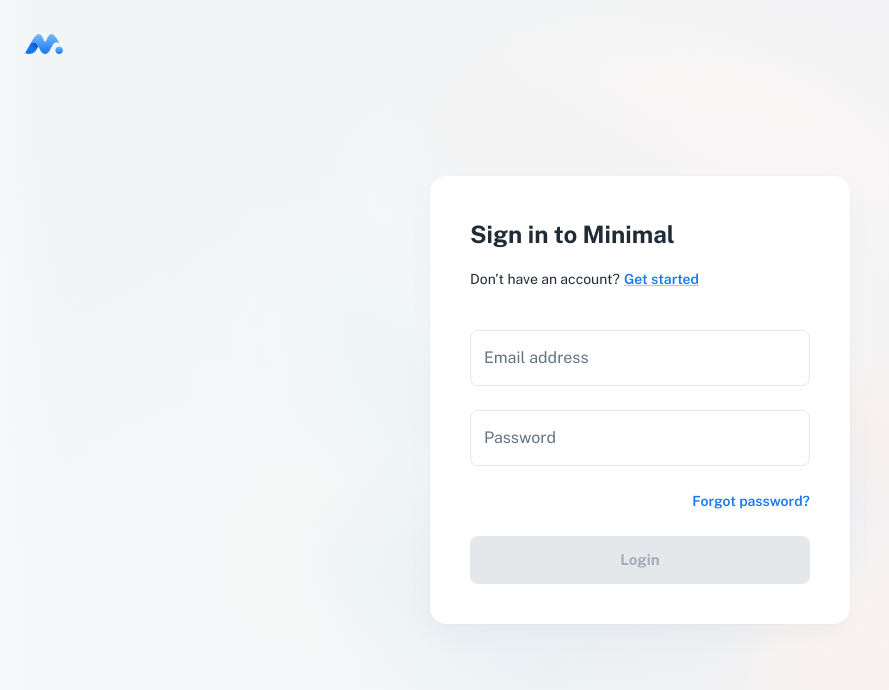
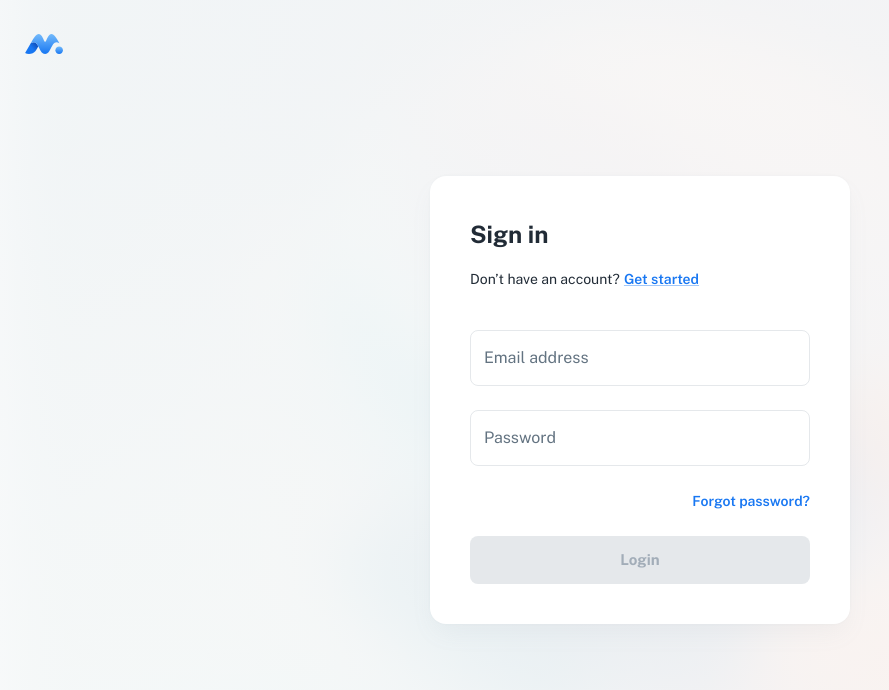
Before and after one commit to Asim12/sniperBot_frontend, a React (Vite) app: page /login in a window 1280 px wide. Shown: the top 690 px of the page, without its empty margins (0-889 px from the left). Built offline with nearby package versions, Linux system fonts and the light colour scheme; some icons are missing.

Commit message:
text change

```diff
--- a/src/sections/login/login-view.jsx
+++ b/src/sections/login/login-view.jsx
@@ -143,7 +143,7 @@
             maxWidth: 420,
           }}
         >
-          <Typography variant="h4">Sign in to Minimal</Typography>
+          <Typography variant="h4">Sign in</Typography>
 
           <Typography variant="body2" sx={{ mt: 2, mb: 5 }}>
             Don’t have an account?
```
